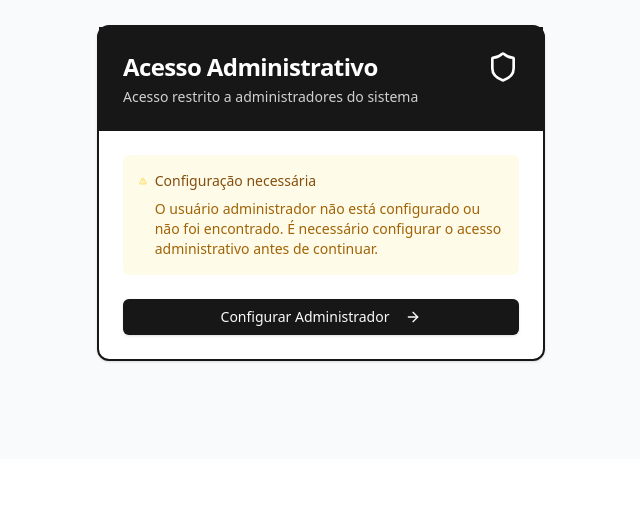
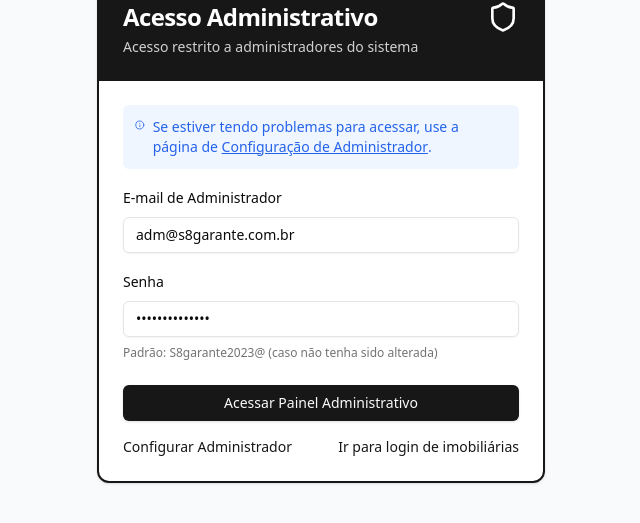
Before and after one commit to DanielBosi1977/sistema-web-completo, a Next.js app: page /admin-login in a window 1280 px wide. Shown: the part 341-864 px from the top of the page, without its empty margins (319-959 px from the left). Before the commit the page ends 800 px from the top, so only its background shows below. Built offline with nearby package versions, Linux system fonts and the light colour scheme; no server answers; the database is empty.

Commit message:
[lasy] Simplificando acesso administrativo com login direto automatizado - escreveu 2 arquivo(s)

```diff
--- a/src/app/admin-login/page.tsx
+++ b/src/app/admin-login/page.tsx
@@ -1,7 +1,7 @@
 'use client';
 
-import { useState, useEffect } from 'react';
-import { useRouter, useSearchParams } from 'next/navigation';
+import { useState } from 'react';
+import { useRouter } from 'next/navigation';
 import { Button } from '@/components/ui/button';
 import {
   Card,
@@ -15,52 +15,16 @@ import { Input } from '@/components/ui/input';
 import { Label } from '@/components/ui/label';
 import { toast } from 'sonner';
 import Link from 'next/link';
-import { Loader2, Shield, AlertTriangle, Info, ArrowRight } from 'lucide-react';
+import { Loader2, Shield, AlertTriangle, Info } from 'lucide-react';
 import { supabase } from '@/lib/supabase';
 import { LogoText } from '@/components/logo-text';
 
 export default function AdminLoginPage() {
-  const searchParams = useSearchParams();
   const [email, setEmail] = useState('adm@s8garante.com.br');
   const [password, setPassword] = useState('S8garante2023@');
   const [isLoading, setIsLoading] = useState(false);
   const [error, setError] = useState('');
-  const [loginStep, setLoginStep] = useState<'checking' | 'ready' | 'failed'>('checking');
-  const [userExists, setUserExists] = useState(false);
   const router = useRouter();
-
-  useEffect(() => {
-    // Verificar se o usuário admin existe no sistema
-    const checkAdminExists = async () => {
-      try {
-        const { data, error } = await supabase
-          .from('profiles')
-          .select('id')
-          .eq('email', 'adm@s8garante.com.br')
-          .eq('tipo_usuario', 'admin')
-          .single();
-
-        if (error) {
-          console.error("Erro ao verificar admin:", error);
-          setLoginStep('failed');
-          return;
-        }
-
-        if (data) {
-          setUserExists(true);
-          setLoginStep('ready');
-        } else {
-          setUserExists(false);
-          setLoginStep('failed');
-        }
-      } catch (e) {
-        console.error("Exceção ao verificar admin:", e);
-        setLoginStep('failed');
-      }
-    };
-
-    checkAdminExists();
-  }, []);
 
   const handleSubmit = async (e: React.FormEvent) => {
     e.preventDefault();
@@ -75,26 +39,41 @@ export default function AdminLoginPage() {
       });
 
       if (error) {
-        setError('Credenciais inválidas. Verifique seu e-mail e senha.');
+        console.log("Erro de login:", error);
+        if (error.message.includes('Email not confirmed')) {
+          setError('É necessário configurar o administrador primeiro. Clique em "Configurar Administrador".');
+        } else if (error.message.includes('Invalid login credentials')) {
+          setError('Credenciais inválidas. Verifique seu e-mail e senha ou configure o administrador.');
+        } else {
+          setError(error.message || 'Erro ao fazer login');
+        }
         return;
       }
 
       if (data.user) {
-        // Verificar se o usuário é admin
+        // Verificar se o usuário é admin (forma simplificada)
+        try {
           const { data: profile, error: profileError } = await supabase
             .from('profiles')
             .select('tipo_usuario')
             .eq('id', data.user.id)
             .single();
 
-        if (profileError || !profile) {
-          setError('Erro ao verificar permissões do usuário');
+          if (profileError) {
+            console.log("Erro ao buscar perfil:", profileError);
+            setError('Erro ao verificar tipo de usuário. Configure o administrador primeiro.');
+            await supabase.auth.signOut();
             return;
           }
 
-        if (profile.tipo_usuario !== 'admin') {
+          if (profile?.tipo_usuario !== 'admin') {
             setError('Este login é exclusivo para administradores.');
-          // Fazer logout para evitar que usuários não admin fiquem logados
+            await supabase.auth.signOut();
+            return;
+          }
+        } catch (profileCheckError) {
+          console.error("Exceção ao verificar perfil:", profileCheckError);
+          setError('Erro ao verificar permissões. Configure o administrador primeiro.');
           await supabase.auth.signOut();
           return;
         }
@@ -102,9 +81,9 @@ export default function AdminLoginPage() {
         toast.success('Login administrativo realizado com sucesso');
         router.push('/admin');
       }
-    } catch (error) {
+    } catch (error: any) {
       console.error('Erro no login:', error);
-      setError('Ocorreu um erro durante o login');
+      setError('Ocorreu um erro durante o login. Tente usar a página de configuração.');
     } finally {
       setIsLoading(false);
     }
@@ -132,50 +111,31 @@ export default function AdminLoginPage() {
           </CardDescription>
         </CardHeader>
 
-        {loginStep === 'checking' && (
-          <CardContent className="flex flex-col items-center justify-center py-12">
-            <Loader2 className="h-8 w-8 animate-spin text-primary mb-4" />
-            <p>Verificando configuração...</p>
-          </CardContent>
+        <form onSubmit={handleSubmit}>
+          <CardContent className="space-y-4 pt-6">
+            {error && (
+              <div className="rounded-md bg-yellow-50 p-3">
+                <div className="flex items-center">
+                  <AlertTriangle className="mr-2 h-4 w-4 text-yellow-600" />
+                  <p className="text-sm font-medium text-yellow-600">{error}</p>
+                </div>
+              </div>
             )}
 
-        {loginStep === 'failed' && (
-          <CardContent className="py-6">
-            <div className="rounded-md bg-yellow-50 p-4 mb-6">
+            <div className="rounded-md bg-blue-50 p-3">
               <div className="flex">
-                <AlertTriangle className="h-5 w-5 text-yellow-400 mr-2" />
+                <Info className="mr-2 h-4 w-4 text-blue-600" />
                 <div>
-                  <h3 className="text-sm font-medium text-yellow-800">Configuração necessária</h3>
-                  <div className="mt-2 text-sm text-yellow-700">
-                    <p>
-                      O usuário administrador não está configurado ou não foi encontrado.
-                      É necessário configurar o acesso administrativo antes de continuar.
+                  <p className="text-sm text-blue-600">
+                    Se estiver tendo problemas para acessar, use a página de{" "}
+                    <Link href="/admin-setup" className="font-medium underline">
+                      Configuração de Administrador
+                    </Link>
+                    .
                   </p>
                 </div>
               </div>
             </div>
-            </div>
-
-            <Button asChild className="w-full">
-              <Link href="/admin-setup">
-                Configurar Administrador
-                <ArrowRight className="ml-2 h-4 w-4" />
-              </Link>
-            </Button>
-          </CardContent>
-        )}
-
-        {loginStep === 'ready' && (
-          <form onSubmit={handleSubmit}>
-            <CardContent className="space-y-4 pt-6">
-              {error && (
-                <div className="rounded-md bg-destructive/15 p-3">
-                  <div className="flex items-center">
-                    <AlertTriangle className="mr-2 h-4 w-4 text-destructive" />
-                    <p className="text-sm font-medium text-destructive">{error}</p>
-                  </div>
-                </div>
-              )}
 
             <div className="space-y-2">
               <Label htmlFor="email">E-mail de Administrador</Label>
@@ -218,7 +178,7 @@ export default function AdminLoginPage() {
                 href="/admin-setup"
                 className="text-sm text-primary underline-offset-4 hover:underline"
               >
-                  Problemas com login?
+                Configurar Administrador
               </Link>
 
               <Link
@@ -230,7 +190,6 @@ export default function AdminLoginPage() {
             </div>
           </CardFooter>
         </form>
-        )}
       </Card>
     </div>
   );
--- /dev/null
+++ b/src/app/login-direto/page.tsx
@@ -0,0 +1,180 @@
+'use client';
+
+import { useState } from 'react';
+import { useRouter } from 'next/navigation';
+import { Button } from '@/components/ui/button';
+import {
+  Card,
+  CardContent,
+  CardDescription,
+  CardFooter,
+  CardHeader,
+  CardTitle,
+} from '@/components/ui/card';
+import { Input } from '@/components/ui/input';
+import { Label } from '@/components/ui/label';
+import { toast } from 'sonner';
+import Link from 'next/link';
+import { Loader2, LogIn, AlertTriangle, KeyRound } from 'lucide-react';
+import { supabase } from '@/lib/supabase';
+import { LogoText } from '@/components/logo-text';
+
+export default function LoginDiretoPage() {
+  const [isLoading, setIsLoading] = useState(false);
+  const [error, setError] = useState('');
+  const router = useRouter();
+
+  const handleLoginDireto = async () => {
+    setError('');
+    setIsLoading(true);
+
+    try {
+      // Tentar fazer o login como admin usando credenciais fixas
+      const { data, error } = await supabase.auth.signInWithPassword({
+        email: 'adm@s8garante.com.br',
+        password: 'S8garante2023@'
+      });
+
+      if (error) {
+        console.log("Erro de login direto:", error);
+        setError('Erro ao fazer login como administrador. Tentando criar o usuário...');
+
+        // Tentativa de criar usuário
+        const { data: userData, error: signUpError } = await supabase.auth.signUp({
+          email: 'adm@s8garante.com.br',
+          password: 'S8garante2023@'
+        });
+
+        if (signUpError) {
+          throw new Error(`Não foi possível criar o usuário: ${signUpError.message}`);
+        }
+
+        if (userData.user) {
+          // Criar o perfil de admin
+          await supabase.from('profiles').upsert({
+            id: userData.user.id,
+            email: 'adm@s8garante.com.br',
+            tipo_usuario: 'admin',
+            nome_responsavel: 'Administrador S8',
+            nome_empresa: 'S8 Garante',
+            senha_alterada: true,
+            created_at: new Date().toISOString(),
+            updated_at: new Date().toISOString()
+          });
+
+          toast.success('Administrador criado com sucesso! Tentando login...');
+
+          // Tentar login novamente
+          const { error: loginError } = await supabase.auth.signInWithPassword({
+            email: 'adm@s8garante.com.br',
+            password: 'S8garante2023@'
+          });
+
+          if (loginError) {
+            throw new Error(`Não foi possível fazer login após criar o usuário: ${loginError.message}`);
+          }
+
+          // Login bem-sucedido!
+          toast.success('Login realizado com sucesso!');
+          router.push('/admin');
+          return;
+        }
+      }
+
+      if (data.user) {
+        // Login bem-sucedido!
+        toast.success('Login administrativo realizado com sucesso');
+        router.push('/admin');
+      }
+    } catch (error: any) {
+      console.error('Erro no processo de login direto:', error);
+      setError(`Erro: ${error.message}`);
+      toast.error('Falha no acesso direto');
+    } finally {
+      setIsLoading(false);
+    }
+  };
+
+  return (
+    <div className="flex min-h-screen flex-col items-center justify-center bg-gray-50 px-4 py-12 sm:px-6 lg:px-8">
+      <div className="mb-8 flex flex-col items-center">
+        <LogoText width={250} height={100} className="mb-4" />
+        <h2 className="text-center text-2xl font-bold tracking-tight text-gray-900">
+          Acesso Direto ao Painel
+        </h2>
+      </div>
+
+      <Card className="w-full max-w-md">
+        <CardHeader className="space-y-1">
+          <CardTitle className="text-xl font-bold">Acesso Administrativo Direto</CardTitle>
+          <CardDescription>
+            Esta página tenta criar e acessar o administrador automaticamente
+          </CardDescription>
+        </CardHeader>
+        <CardContent className="space-y-4">
+          {error && (
+            <div className="rounded-md bg-yellow-50 p-3">
+              <div className="flex items-center">
+                <AlertTriangle className="mr-2 h-4 w-4 text-yellow-600" />
+                <p className="text-sm font-medium text-yellow-600">{error}</p>
+              </div>
+            </div>
+          )}
+
+          <div className="rounded-md bg-blue-50 p-4">
+            <div className="flex">
+              <KeyRound className="h-5 w-5 mr-2 flex-shrink-0 text-blue-600" />
+              <div>
+                <h3 className="text-sm font-medium text-blue-800">Acesso com credenciais padrão</h3>
+                <div className="mt-2 text-sm text-blue-700">
+                  <p>
+                    Este método tenta acessar com as credenciais padrão do administrador:
+                  </p>
+                  <ul className="list-disc list-inside mt-2">
+                    <li><strong>Email:</strong> adm@s8garante.com.br</li>
+                    <li><strong>Senha:</strong> S8garante2023@</li>
+                  </ul>
+                </div>
+              </div>
+            </div>
+          </div>
+        </CardContent>
+        <CardFooter className="flex flex-col space-y-4">
+          <Button
+            className="w-full"
+            onClick={handleLoginDireto}
+            disabled={isLoading}
+          >
+            {isLoading ? (
+              <>
+                <Loader2 className="mr-2 h-4 w-4 animate-spin" />
+                Processando...
+              </>
+            ) : (
+              <>
+                <LogIn className="mr-2 h-4 w-4" />
+                Acesso Direto
+              </>
+            )}
+          </Button>
+
+          <div className="flex justify-between w-full">
+            <Link
+              href="/admin-setup"
+              className="text-sm text-primary underline-offset-4 hover:underline"
+            >
+              Configuração Avançada
+            </Link>
+
+            <Link
+              href="/"
+              className="text-sm text-primary underline-offset-4 hover:underline"
+            >
+              Voltar para Início
+            </Link>
+          </div>
+        </CardFooter>
+      </Card>
+    </div>
+  );
+}
```
Lines whose indentation alone changed are shown as unchanged.
